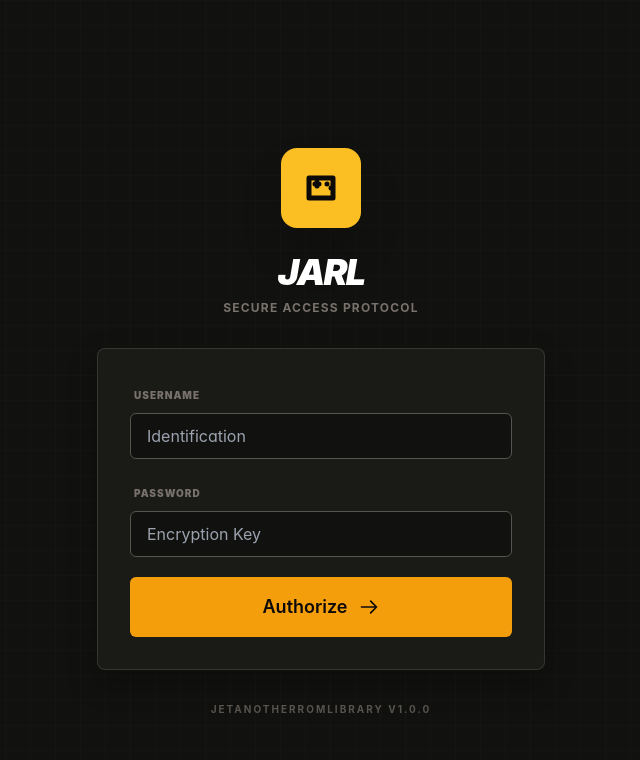
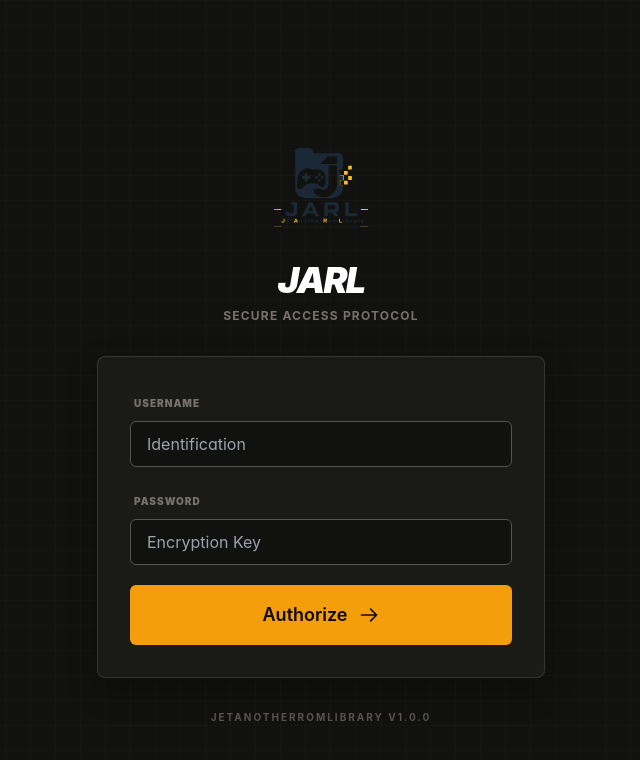
Before and after one commit to DavidSchuchert/JARL---Jet-Another-Rom-Library, a Vue app in the folder frontend/: page /login in a window 1280 px wide. Shown: the top 760 px of the page, without its empty margins (319-959 px from the left). Built offline with nearby package versions, Linux system fonts and the light colour scheme.

Commit message:
ui: replace inline SVG icons with logo images

```diff
--- a/frontend/src/App.vue
+++ b/frontend/src/App.vue
@@ -65,11 +65,8 @@ onMounted(() => {
     <aside v-if="auth.isAuthenticated" class="hidden lg:flex w-72 glass-panel flex-col z-20 border-r border-stone-800">
       <!-- Logo Section -->
       <div class="p-6 flex items-center gap-4 border-b border-stone-700/70">
-        <div class="w-10 h-10 rounded-md bg-amber-400 text-stone-950 flex items-center justify-center shadow-[inset_0_-3px_0_rgba(0,0,0,0.22)]">
-          <svg class="w-6 h-6" viewBox="0 0 24 24" fill="none" stroke="currentColor" stroke-width="2.2">
-            <path stroke-linecap="round" stroke-linejoin="round" d="M6 7h12v10H6z" />
-            <path stroke-linecap="round" stroke-linejoin="round" d="M9 10h2m-1-1v2m5-1h.01M17 12h.01" />
-          </svg>
+        <div class="w-10 h-10 flex items-center justify-center">
+          <img src="@/assets/Logo_white.svg" alt="JARL Logo" class="w-10 h-10 object-contain" />
         </div>
         <div>
           <h1 class="text-2xl font-black tracking-normal text-stone-50">JARL</h1>
--- a/frontend/src/views/LoginView.vue
+++ b/frontend/src/views/LoginView.vue
@@ -25,11 +25,8 @@ const handleLogin = async () => {
   <div class="min-h-screen flex items-center justify-center p-4">
     <div class="w-full max-w-md space-y-8">
       <div class="text-center">
-        <div class="inline-flex items-center justify-center w-20 h-20 rounded-2xl bg-amber-400 text-stone-950 mb-6 shadow-2xl">
-          <svg class="w-12 h-12" viewBox="0 0 24 24" fill="none" stroke="currentColor" stroke-width="2.5">
-            <path stroke-linecap="round" stroke-linejoin="round" d="M6 7h12v10H6z" />
-            <path stroke-linecap="round" stroke-linejoin="round" d="M9 10h2m-1-1v2m5-1h.01M17 12h.01" />
-          </svg>
+        <div class="inline-flex items-center justify-center w-24 h-24 mb-6">
+          <img src="@/assets/JARL_Logo.svg" alt="JARL Logo" class="w-full h-full object-contain" />
         </div>
         <h1 class="text-4xl font-black text-white tracking-tighter italic">JARL</h1>
         <p class="mt-2 text-stone-500 font-bold uppercase tracking-widest text-xs">Secure Access Protocol</p>
```
